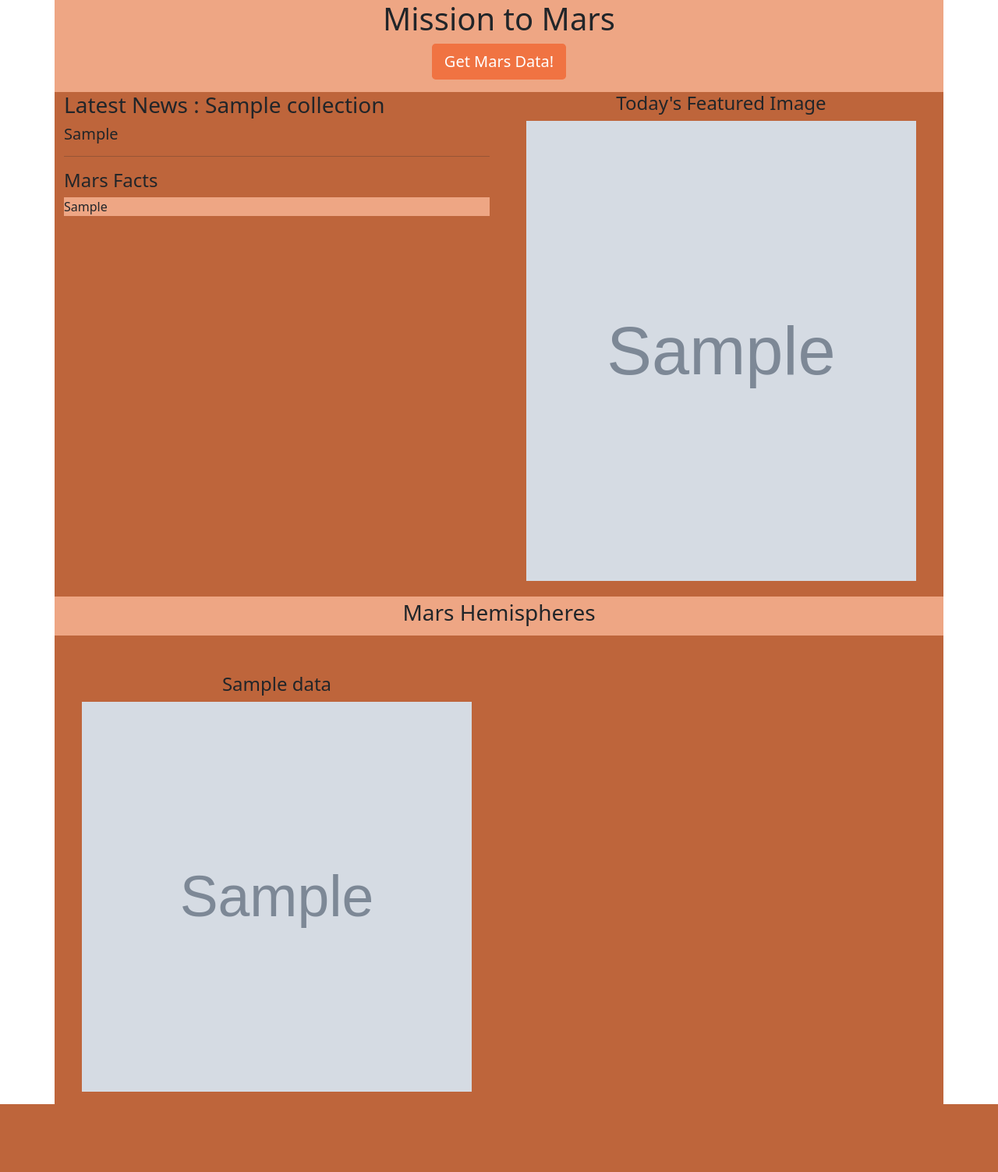
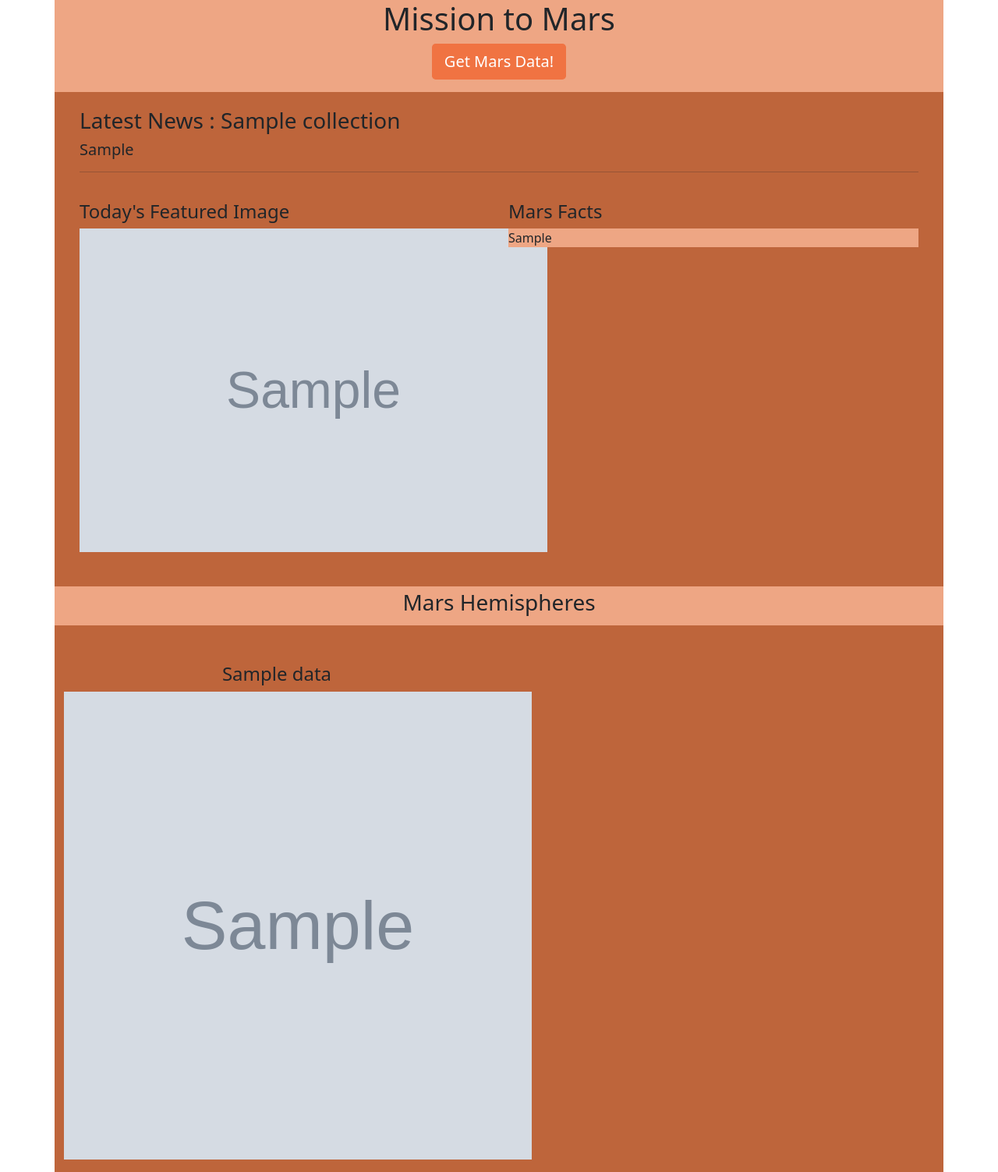
Before and after one commit to harikapeddi/Mars-Web-Scraping, a Flask app: page / in a window 1280 px wide. Shown: the whole page at 78% size. Before the commit the page ends 1416 px from the top, so only its background shows below. Run offline with Flask 2, Linux system fonts and the light colour scheme; grey boxes marked "Sample" are stand-in pictures; a database or web service that is not in the repository returns one stand-in record (values such as "Sample title"); some libraries are stand-ins or nearby versions.

Commit message:
completed homework final submit

```diff
--- a/Missions_to_Mars/templates/index.html
+++ b/Missions_to_Mars/templates/index.html
@@ -22,63 +22,39 @@
         </div>
       </div>
     </div>
-
     <div class="container">
-      <div class="row" style="background-color: #be653b;">
-        <div class="col-6">
+      <div class="row" style="background-color: #be653b; padding: 20px;">
+        <div class="col-12">
           <div class="jumbotron" >
             <h3>Latest News : {{ mars_data.news_title }}</h3>
             <h5>{{ mars_data.news_p }}</h5>
             <hr>
-            <h4>Mars Facts</h4>
-            <div style="background-color: #eea684; text-align-last: left; border: 1px; height: 300px, width: 100px;;">
-              {{mars_data.facts_table | safe}}
-            </div>
-          </div>
-        </div>
-        <div class="col-6">
-          <div class="jumbotron text-center" >
-            <h4>Today's Featured Image</h4>
-            <img src="{{ mars_data.featured_img }}" alt="Featured Image" style="height: 610px; width: 500px; padding-bottom: 20px; align-items: center;">
           </div>
         </div>
       </div>
     </div>
 
-    <!-- <div class="container">
-      <div class="row" style="background-color: #eea684;">
-        <div class="col-6">
-          <div class="jumbotron text-center" >
-            <h4>{{ mars_data.hs_data_1_t }}</h4>
-            <img src="{{ mars_data.hs_data_1 }}" alt="Featured Image" style="height: 500px; width: 500px;">
+    <div class="container">
+      <div class="row" style="background-color: #be653b; padding-left: 20px; padding-right: 20px;">
+        <div class="col-6 mb-4">
+          <div class="jumbotron" >
+            <h4>Today's Featured Image</h4>
+            <img src="{{ mars_data.featured_img }}" alt="Featured Image" style="height: 435px; width: 600px; padding-bottom: 20px; align-items: center;">
           </div>
         </div>
-        <div class="col-6">
-          <div class="jumbotron text-center" >
-            <h4>{{ mars_data.hs_data_2_t }}</h4>
-            <img src="{{ mars_data.hs_data_2 }}" alt="Featured Image" style="height: 500px; width: 500px;">
+        <div class="col-6 mb-4">
+          <div class="jumbotron" >
+            <h4>Mars Facts</h4>
+            <div style="background-color: #eea684; text-align-last: left; border: 1px; height: 500px, width: 500px;;">
+              {{mars_data.facts_table | safe}}
+            </div>
           </div>
         </div>
+
       </div>
     </div>
     <div class="container">
-      <div class="row" style="background-color: #be653b;">
-        <div class="col-6">
-          <div class="jumbotron text-center" >
-            <h4>{{ mars_data.hs_data_3_t }}</h4>
-            <img src="{{ mars_data.hs_data_1 }}" alt="Featured Image" style="height: 500px; width: 500px;">
-          </div>
-        </div>
-        <div class="col-6">
-          <div class="jumbotron text-center" >
-            <h4>{{ mars_data.hs_data_4_t }}</h4>
-            <img src="{{ mars_data.hs_data_2 }}" alt="Featured Image" style="height: 500px; width: 500px;">
-          </div>
-        </div>
-      </div>
-    </div> -->
-    <div class="container">
-      <div class="row" style="background-color: #eea684; height: 50px; align-items: center;">
+      <div class="row" style="background-color: #eea684; align-items: center; padding: 4px;">
         <div class="col-12">
           <div class="jumbotron text-center" >
             <h3>Mars Hemispheres</h3>
@@ -93,7 +69,7 @@
         <div class="col-6 mb-3 mt-5">
           <div class="jumbotron text-center" >
             <h4>{{ data['title'] }}</h4>
-            <img src="{{ data['img_url'] }}" alt="Enhanced Image" style="height: 500px; width: 500px;">
+            <img src="{{ data['img_url'] }}" alt="Enhanced Image" style="height: 600px; width: 600px;">
           </div>
         </div>
         {% endfor %}
```
Also changed, not shown: Missions_to_Mars/Final_App_Full.PNG (added), Missions_to_Mars/Final_App_Part_1.PNG (added), Missions_to_Mars/Final_App_Part_2.PNG (added), Missions_to_Mars/Final_App_Part_3.PNG (added), README.md.
